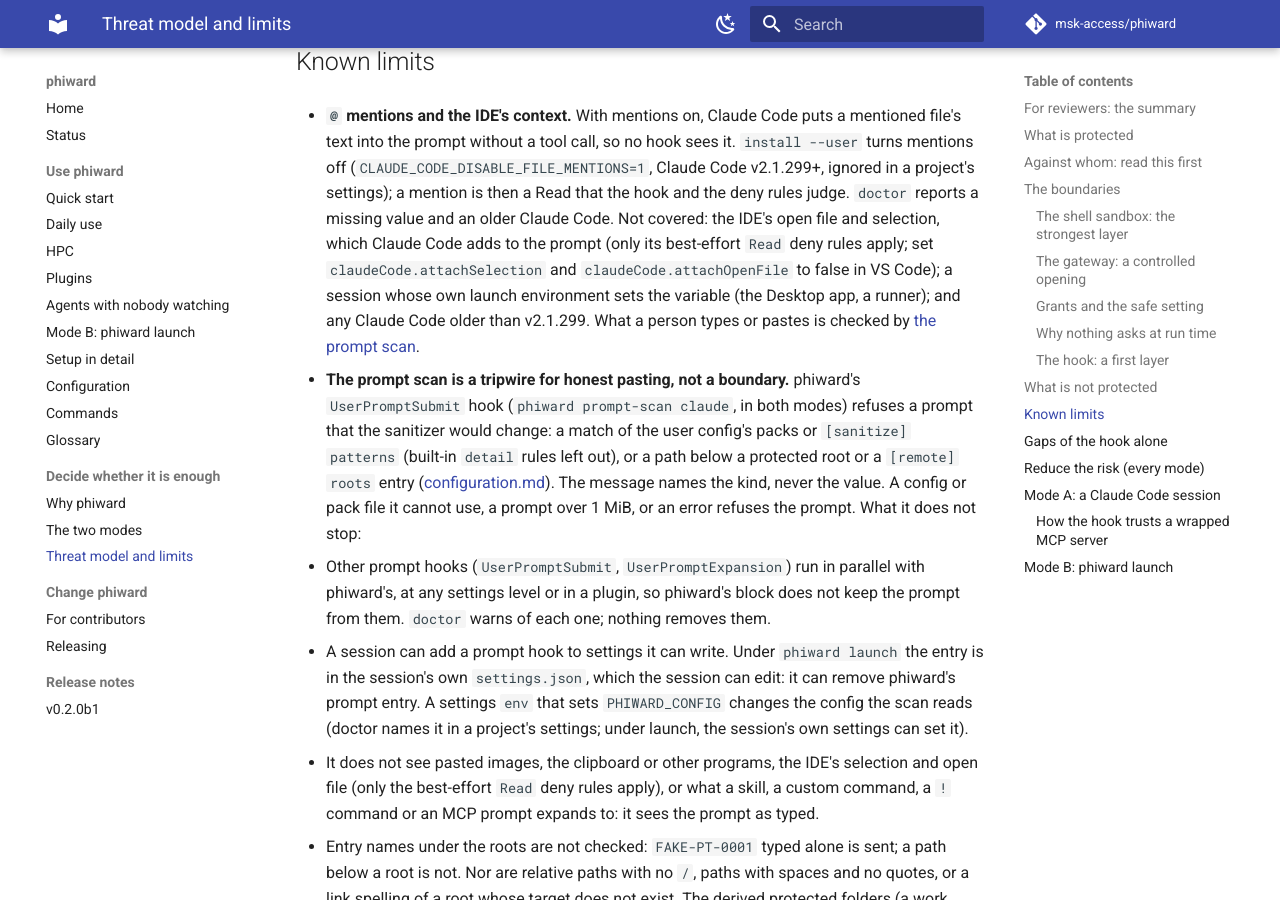
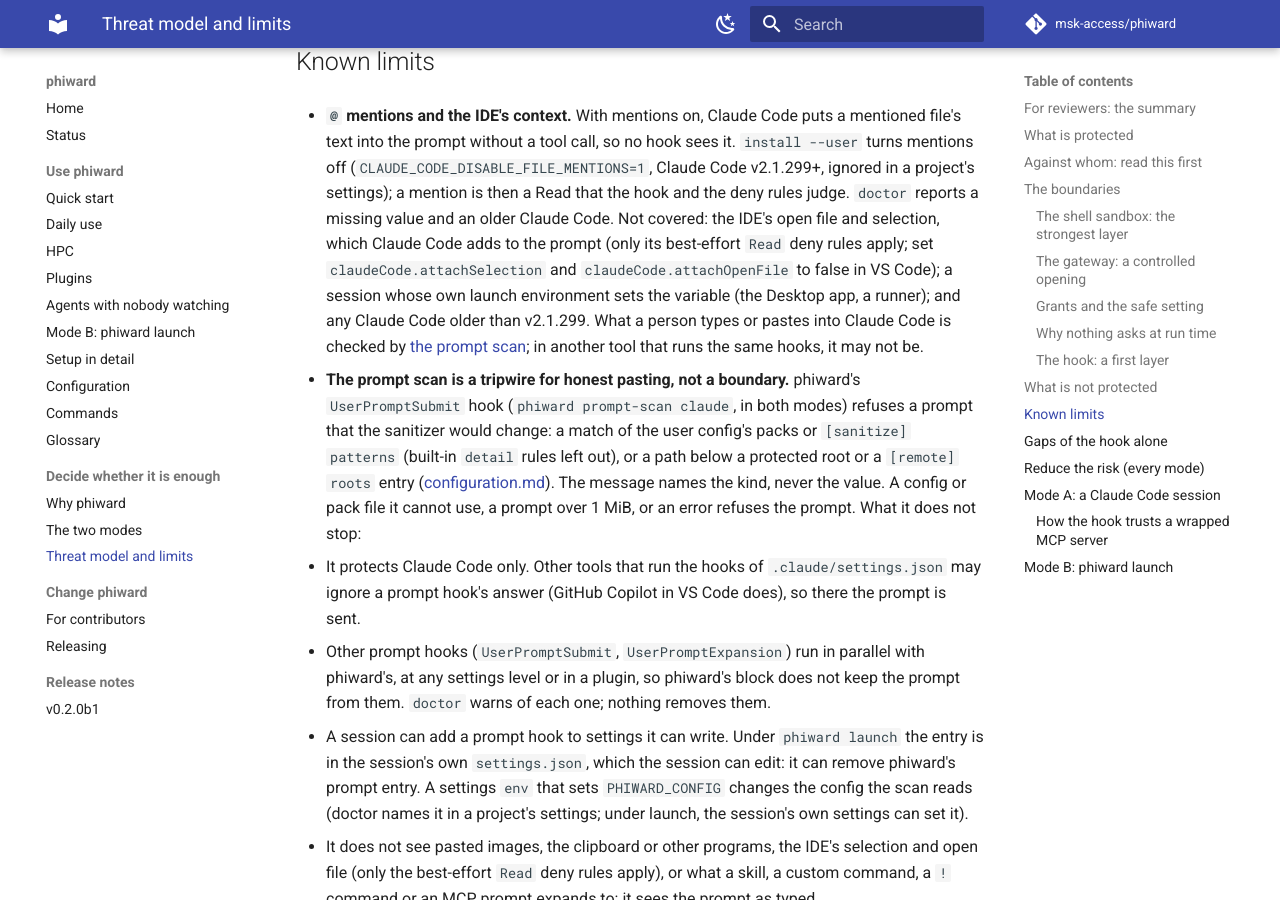
Before and after one commit to msk-access/phiward, an MkDocs documentation site: the page built from docs/threat-model.md, in a window 1280 px wide and 900 px high, scrolled down 12541 px. Built offline with MkDocs 1.6.1 and Material for MkDocs 9.7.7, drawn with Linux system fonts in a browser that asks for light colours; comment, search, counter and statistics services are not loaded; the version menu is left out.

Commit message:
docs: the prompt scan protects Claude Code only; msk's ordinary-word hits; the second corpus set
threat-model.md: other tools that run .claude/settings.json hooks may ignore a prompt hook's
answer (GitHub Copilot in VS Code does); the mentions entry says the same. configuration.md:
with msk on, prompts naming donor, C-... strings, clinical or inputs/patient folders block until
the pack's rules are tightened. The second corpus file is a second set written separately, not
a held-out half (renamed prompt_corpus_second.txt).

```diff
--- a/docs/threat-model.md
+++ b/docs/threat-model.md
@@ -449,8 +449,9 @@ refuses the call: phiward's hook entries set `onFailure: "block"`.
   IDE's open file and selection, which Claude Code adds to the prompt (only its best-effort
   `Read` deny rules apply; set `claudeCode.attachSelection` and `claudeCode.attachOpenFile` to
   false in VS Code); a session whose own launch environment sets the variable (the Desktop app,
-  a runner); and any Claude Code older than v2.1.299. What a person types or pastes is checked
-  by [the prompt scan](#known-prompt-scan).
+  a runner); and any Claude Code older than v2.1.299. What a person types or pastes into Claude
+  Code is checked by [the prompt scan](#known-prompt-scan); in another tool that runs the same
+  hooks, it may not be.
 
 - <a id="known-prompt-scan"></a>**The prompt scan is a tripwire for honest pasting, not a
   boundary.** phiward's `UserPromptSubmit` hook (`phiward prompt-scan claude`, in both modes)
@@ -459,6 +460,8 @@ refuses the call: phiward's hook entries set `onFailure: "block"`.
   a `[remote] roots` entry ([configuration.md](configuration.md#sanitize)). The message names
   the kind, never the value. A config or pack file it cannot use, a prompt over 1 MiB, or an
   error refuses the prompt. What it does not stop:
+  - It protects Claude Code only. Other tools that run the hooks of `.claude/settings.json` may
+    ignore a prompt hook's answer (GitHub Copilot in VS Code does), so there the prompt is sent.
   - Other prompt hooks (`UserPromptSubmit`, `UserPromptExpansion`) run in parallel with
     phiward's, at any settings level or in a plugin, so phiward's block does not keep the prompt
     from them. `doctor` warns of each one; nothing removes them.
```
Also changed, not shown: docs/configuration.md (+4 -1 lines), 4 other files.
